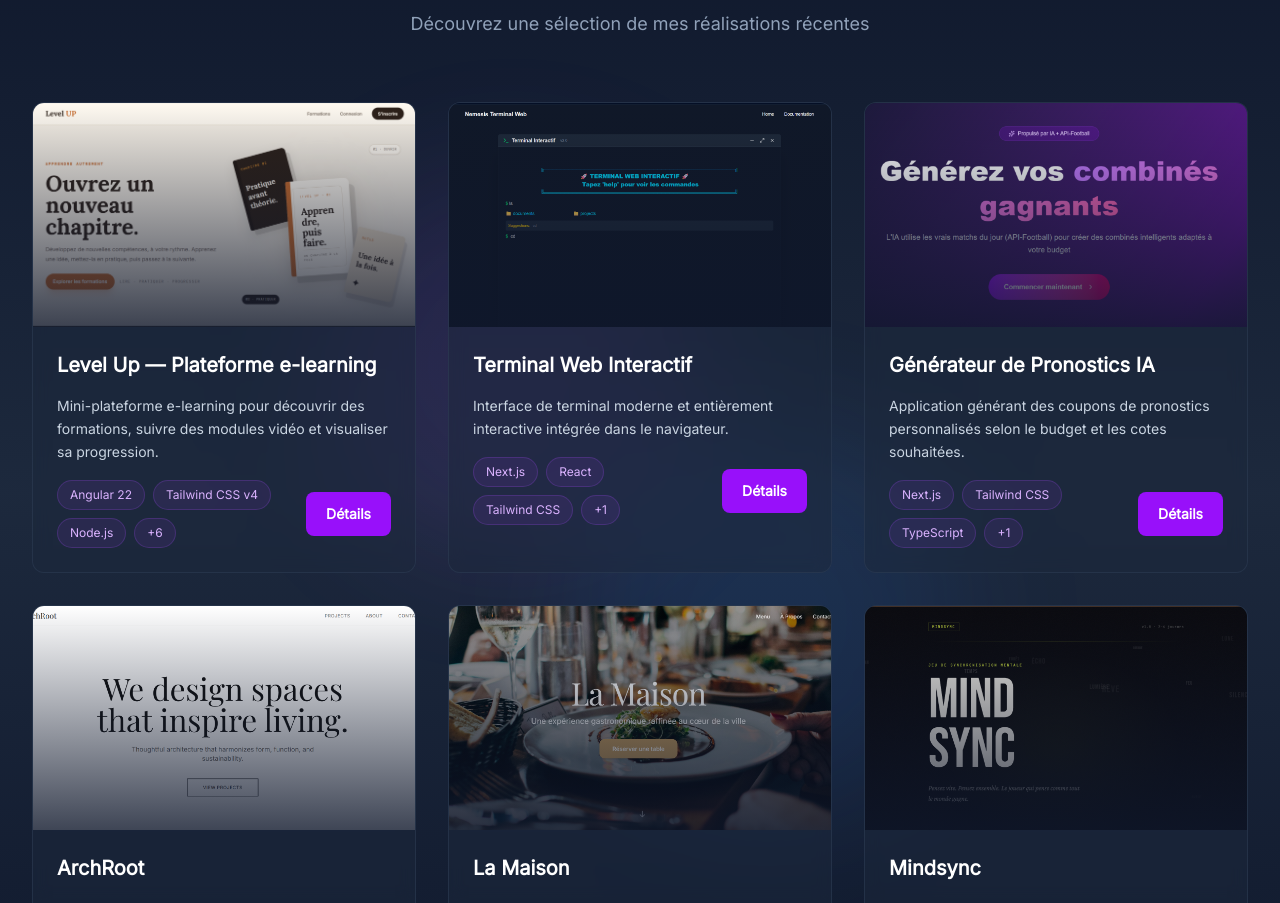
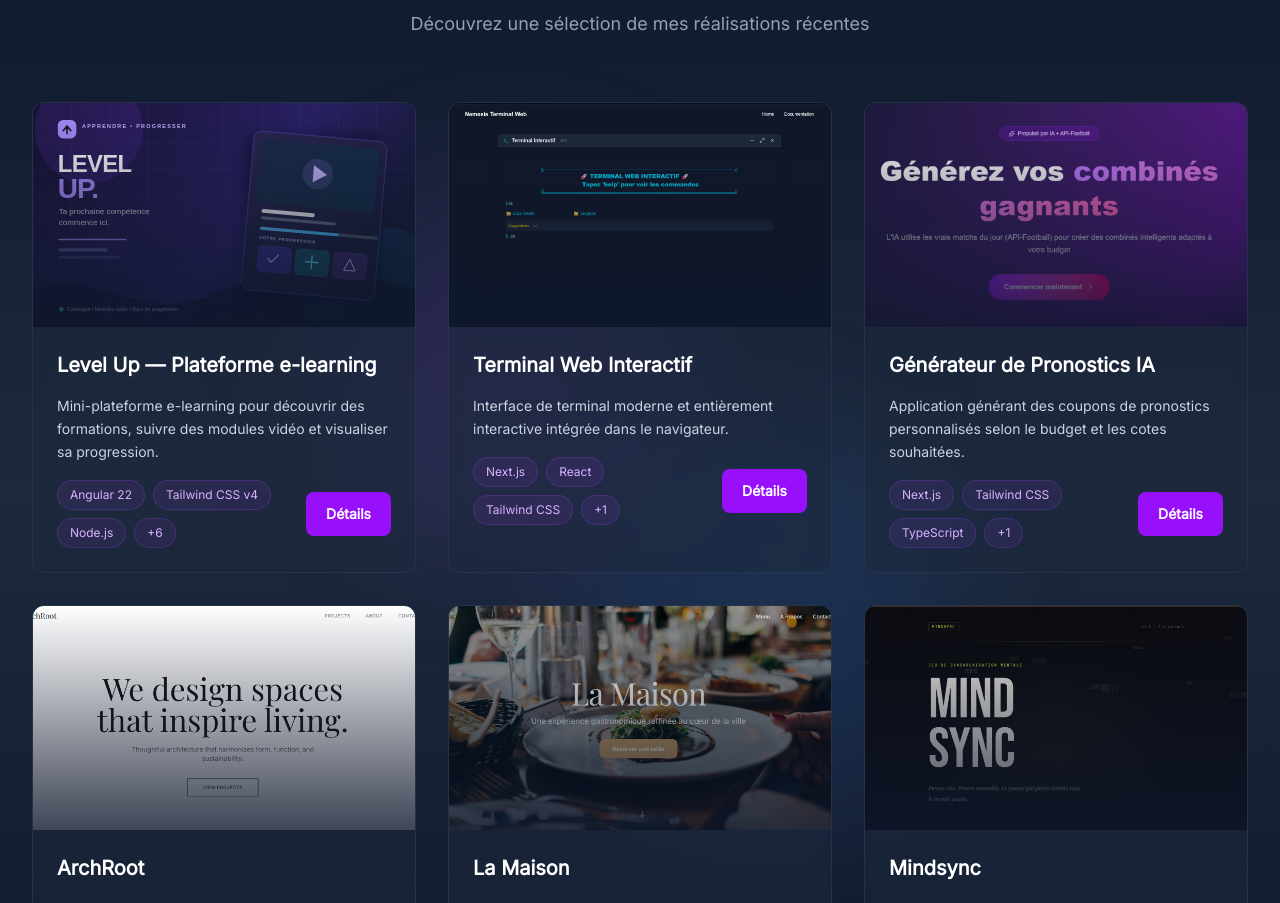
Before and after one commit to odounlami/mon-portfolio-v2, a Next.js app: page / in a window 1280 px wide. Shown: the part 3283-4186 px from the top of the page. Built offline with nearby package versions, Linux system fonts and the light colour scheme.

Commit message:
Fix Level Up portfolio cover image path

```diff
--- a/src/libs/projects-data.ts
+++ b/src/libs/projects-data.ts
@@ -30,7 +30,7 @@ export const PROJECTS: Project[] = [
       "Mini-plateforme e-learning pour découvrir des formations, suivre des modules vidéo et visualiser sa progression.",
     fullDescription:
       "Level Up est une mini-plateforme d’apprentissage en ligne qui permet aux apprenants de parcourir un catalogue de formations, de consulter le détail des cours et de suivre leur progression au fil des modules. L’application comprend une authentification par JWT, une bibliothèque personnelle, la gestion des favoris et un lecteur de modules avec sélection de pistes audio et sous-titres. L’API s’appuie sur une base PostgreSQL et Prisma pour organiser les cours, les modules et les inscriptions.",
-    image: "/assets/images/level-up.png",
+    image: "/assets/images/level-up.svg",
     tech: [
       "Angular 22",
       "Tailwind CSS v4",
```
